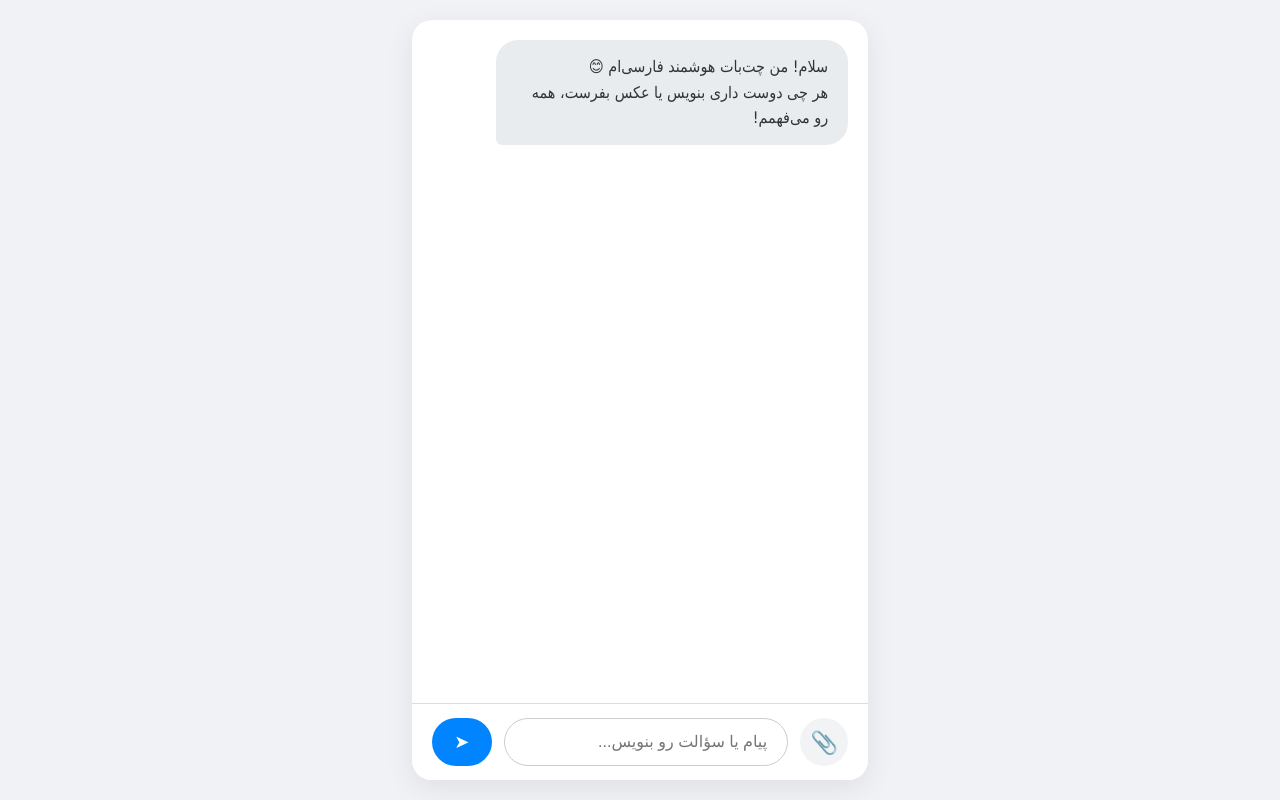
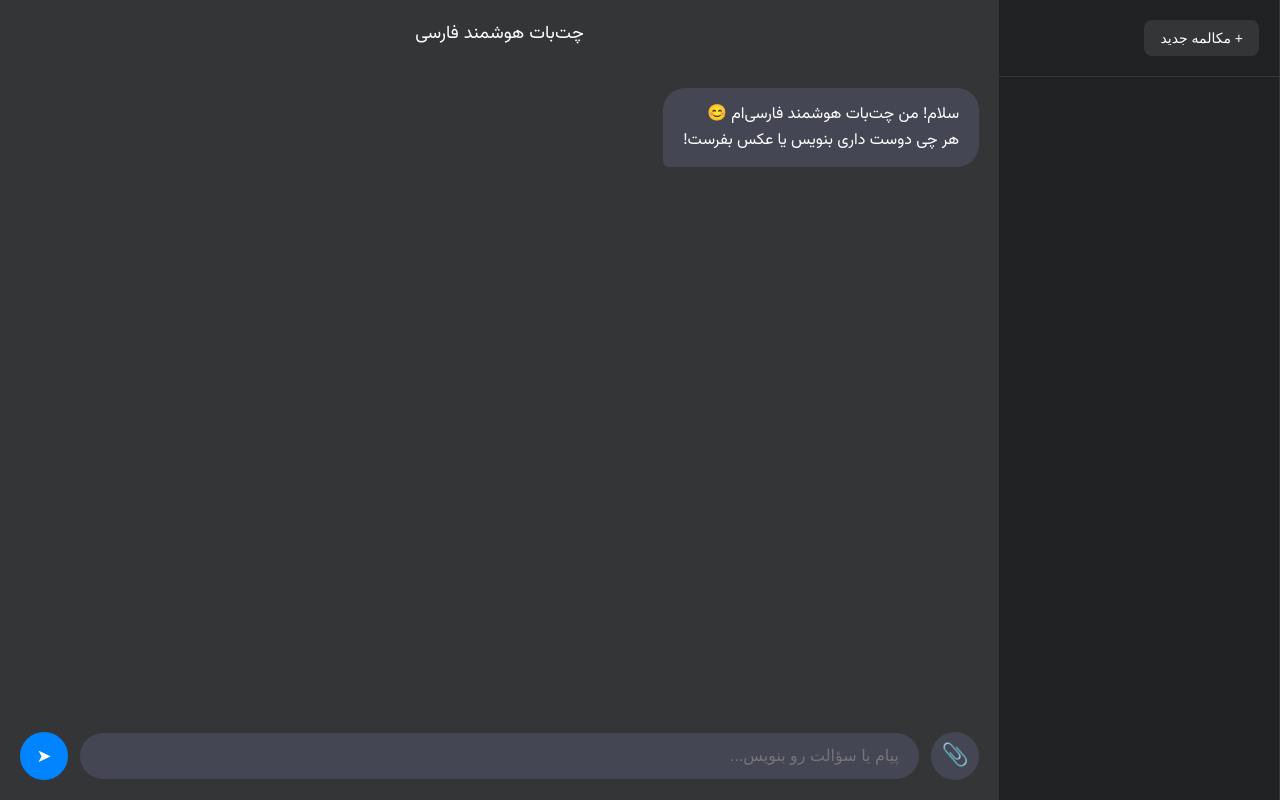
Before and after one commit to Masoume-Talaei/chatbot, a Flask app: page / in a window 1280 px wide. Run offline with Flask 3, Linux system fonts and the light colour scheme; data that the repository does not hold is empty.

Commit message:
Update index.html
ایجاد منو ....

```diff
--- a/templates/index.html
+++ b/templates/index.html
@@ -4,51 +4,96 @@
     <meta charset="UTF-8">
     <meta name="viewport" content="width=device-width, initial-scale=1.0">
     <title>چت‌بات هوشمند فارسی</title>
+    <link href="https://fonts.googleapis.com/css2?family=Vazirmatn:wght@300;400;500;700&display=swap" rel="stylesheet">
     <style>
-        body { font-family: Tahoma, sans-serif; background: #f0f2f5; margin: 0; padding: 0; height: 100vh; display: flex; flex-direction: column; }
-        .chat-container { flex: 1; max-width: 900px; margin: 20px auto; background: white; border-radius: 20px; box-shadow: 0 8px 30px rgba(0,0,0,0.08); display: flex; flex-direction: column; overflow: hidden; }
-        .messages { flex: 1; padding: 20px; overflow-y: auto; display: flex; flex-direction: column; gap: 18px; }
-        .message { max-width: 75%; padding: 14px 20px; border-radius: 22px; line-height: 1.6; word-wrap: break-word; position: relative; }
-        .user { align-self: flex-end; background: #0084ff; color: white; border-bottom-right-radius: 6px; cursor: pointer; }
-        .user:hover { background: #0066cc; }
-        .bot { align-self: flex-start; background: #e9ecef; color: #333; border-bottom-left-radius: 6px; }
-        .message img { max-width: 100%; border-radius: 14px; margin-top: 10px; box-shadow: 0 2px 8px rgba(0,0,0,0.1); }
-        .edit-btn { position: absolute; top: 8px; left: 8px; font-size: 12px; background: rgba(255,255,255,0.3); padding: 4px 8px; border-radius: 10px; opacity: 0; transition: opacity 0.2s; }
-        .user:hover .edit-btn { opacity: 1; }
-        .input-area { padding: 14px 20px; border-top: 1px solid #ddd; background: white; display: flex; align-items: center; gap: 12px; flex-wrap: wrap; }
-        .file-btn { width: 48px; height: 48px; background: #f1f3f5; border-radius: 50%; display: flex; align-items: center; justify-content: center; cursor: pointer; font-size: 22px; transition: all 0.2s; }
-        .file-btn:hover { background: #e0e0e0; }
+        body { font-family: 'Vazirmatn', sans-serif; background: #f0f2f5; margin: 0; padding: 0; height: 100vh; display: flex; }
+        .sidebar {
+            width: 280px;
+            background: #202123;
+            color: white;
+            display: flex;
+            flex-direction: column;
+            border-right: 1px solid #343536;
+        }
+        .sidebar-header {
+            padding: 20px;
+            display: flex;
+            justify-content: space-between;
+            align-items: center;
+            border-bottom: 1px solid #343536;
+        }
+        .new-chat-btn {
+            background: #343536;
+            border: none;
+            color: white;
+            padding: 10px 16px;
+            border-radius: 8px;
+            cursor: pointer;
+            font-size: 14px;
+            display: flex;
+            align-items: center;
+            gap: 8px;
+        }
+        .new-chat-btn:hover { background: #404040; }
+        .chat-list {
+            flex: 1;
+            overflow-y: auto;
+            padding: 10px;
+        }
+        .chat-item {
+            padding: 12px 16px;
+            border-radius: 8px;
+            cursor: pointer;
+            margin-bottom: 6px;
+            font-size: 14px;
+            white-space: nowrap;
+            overflow: hidden;
+            text-overflow: ellipsis;
+        }
+        .chat-item:hover { background: #343536; }
+        .chat-item.active { background: #404040; font-weight: 500; }
+        .main-chat {
+            flex: 1;
+            display: flex;
+            flex-direction: column;
+        }
+        .header { padding: 20px; background: #343536; color: white; text-align: center; font-size: 18px; }
+        .messages { flex: 1; padding: 20px; overflow-y: auto; display: flex; flex-direction: column; gap: 18px; background: #343536; }
+        .message { max-width: 75%; padding: 14px 20px; border-radius: 22px; line-height: 1.6; word-wrap: break-word; }
+        .user { align-self: flex-end; background: #0084ff; color: white; border-bottom-right-radius: 6px; }
+        .bot { align-self: flex-start; background: #444654; color: white; border-bottom-left-radius: 6px; }
+        .message img { max-width: 100%; border-radius: 14px; margin-top: 10px; }
+        .input-area { padding: 20px; background: #343536; display: flex; gap: 12px; align-items: center; }
+        .file-btn { width: 48px; height: 48px; background: #444654; border-radius: 50%; display: flex; align-items: center; justify-content: center; cursor: pointer; font-size: 22px; }
         #file-input { display: none; }
-        #user-input { flex: 1; padding: 14px 20px; border: 1px solid #ccc; border-radius: 30px; font-size: 16px; outline: none; min-height: 48px; box-sizing: border-box; }
-        #send-btn { width: 60px; height: 48px; background: #0084ff; color: white; border: none; border-radius: 30px; cursor: pointer; font-size: 18px; display: flex; align-items: center; justify-content: center; transition: all 0.3s; }
-        #send-btn:hover:not(:disabled) { background: #0066cc; }
-        #send-btn:disabled { background: #aaa; cursor: not-allowed; opacity: 0.6; }
-        .preview-container { position: relative; margin-top: 8px; max-width: 200px; display: inline-block; }
-        .preview-img { max-height: 120px; border-radius: 12px; border: 1px solid #ddd; display: block; }
-        .file-name { font-size: 13px; color: #555; margin-top: 4px; text-align: center; }
-        .remove-preview { position: absolute; top: -8px; right: -8px; width: 24px; height: 24px; background: #ff4444; color: white; border: none; border-radius: 50%; font-size: 14px; cursor: pointer; box-shadow: 0 2px 6px rgba(0,0,0,0.2); }
-        .remove-preview:hover { background: #cc0000; }
-        .typing { font-style: italic; color: #666; align-self: flex-start; background: #e9ecef; padding: 14px 20px; border-radius: 22px; border-bottom-left-radius: 6px; }
+        #user-input { flex: 1; padding: 14px 20px; background: #444654; color: white; border: none; border-radius: 30px; font-size: 16px; outline: none; }
+        #send-btn { width: 48px; height: 48px; background: #0084ff; color: white; border: none; border-radius: 50%; cursor: pointer; font-size: 18px; }
+        .preview-container { position: relative; max-width: 200px; display: none; }
+        .preview-img { max-height: 120px; border-radius: 12px; }
+        .remove-preview { position: absolute; top: -8px; right: -8px; width: 24px; height: 24px; background: #ff4444; color: white; border: none; border-radius: 50%; cursor: pointer; }
     </style>
 </head>
 <body>
-    <div class="chat-container">
+    <div class="sidebar">
+        <div class="sidebar-header">
+            <button class="new-chat-btn" id="new-chat-btn">+ مکالمه جدید</button>
+        </div>
+        <div class="chat-list" id="chat-list"></div>
+    </div>
+
+    <div class="main-chat">
+        <div class="header" id="chat-title">چت‌بات هوشمند فارسی</div>
         <div id="messages" class="messages">
-            <div class="message bot">سلام! من چت‌بات هوشمند فارسی‌ام 😊<br>هر چی دوست داری بنویس یا عکس بفرست، همه رو می‌فهمم!</div>
+            <div class="message bot">سلام! من چت‌بات هوشمند فارسی‌ام 😊<br>هر چی دوست داری بنویس یا عکس بفرست!</div>
         </div>
-
         <div class="input-area">
-            <label for="file-input" class="file-btn" title="عکس اضافه کن">📎</label>
+            <label for="file-input" class="file-btn">📎</label>
             <input type="file" id="file-input" accept="image/*">
-
-            <input type="text" id="user-input" placeholder="پیام یا سؤالت رو بنویس..." autocomplete="off">
-
-            <button id="send-btn" title="ارسال">➤</button>
-
-            <div id="preview-container" class="preview-container" style="display:none;">
-                <button id="remove-preview" class="remove-preview" title="حذف عکس">✕</button>
+            <input type="text" id="user-input" placeholder="پیام یا سؤالت رو بنویس...">
+            <button id="send-btn">➤</button>
+            <div id="preview-container" class="preview-container">
+                <button id="remove-preview" class="remove-preview">✕</button>
                 <img id="preview-img" class="preview-img">
-                <div id="file-name" class="file-name"></div>
             </div>
         </div>
     </div>
@@ -60,85 +105,48 @@
         const fileInput = document.getElementById('file-input');
         const previewContainer = document.getElementById('preview-container');
         const previewImg = document.getElementById('preview-img');
-        const fileNameDiv = document.getElementById('file-name');
         const removeBtn = document.getElementById('remove-preview');
+        const newChatBtn = document.getElementById('new-chat-btn');
+        const chatList = document.getElementById('chat-list');
+        const chatTitle = document.getElementById('chat-title');
 
         let isSending = false;
+
+        let allChats = JSON.parse(localStorage.getItem('all_chats')) || [];
+
+        let currentSessionId = sessionStorage.getItem('current_session_id');
+        if (!currentSessionId) {
+            currentSessionId = allChats.length > 0 ? allChats[allChats.length - 1].id : crypto.randomUUID();
+            sessionStorage.setItem('current_session_id', currentSessionId);
+        }
+
+        if (!allChats.find(chat => chat.id === currentSessionId)) {
+            allChats.push({ id: currentSessionId, title: "مکالمه جدید" });
+            localStorage.setItem('all_chats', JSON.stringify(allChats));
+        }
 
         function scrollToBottom() {
             messagesDiv.scrollTop = messagesDiv.scrollHeight;
         }
-        window.onload = scrollToBottom;
-
-        removeBtn.addEventListener('click', () => {
-            fileInput.value = '';
-            previewContainer.style.display = 'none';
-            fileNameDiv.textContent = '';
-        });
 
         fileInput.addEventListener('change', () => {
             const file = fileInput.files[0];
             if (file && file.type.startsWith('image/')) {
                 const reader = new FileReader();
-                reader.onload = (e) => {
+                reader.onload = e => {
                     previewImg.src = e.target.result;
-                    previewContainer.style.display = 'inline-block';
-                    fileNameDiv.textContent = file.name;
+                    previewContainer.style.display = 'block';
                 };
                 reader.readAsDataURL(file);
             } else {
                 previewContainer.style.display = 'none';
-                fileNameDiv.textContent = '';
             }
         });
 
-        function makeEditable(messageDiv) {
-            messageDiv.addEventListener('click', () => {
-                if (isSending) return;
-
-                const currentText = messageDiv.textContent.trim();
-                const images = messageDiv.querySelectorAll('img');
-                const hasImage = images.length > 0;
-
-                const textarea = document.createElement('textarea');
-                textarea.value = currentText;
-                textarea.style.width = '100%';
-                textarea.style.minHeight = '60px';
-                textarea.style.padding = '10px';
-                textarea.style.borderRadius = '12px';
-                textarea.style.border = '1px solid #ccc';
-                textarea.style.fontSize = '16px';
-
-                messageDiv.innerHTML = '';
-                messageDiv.appendChild(textarea);
-
-                if (hasImage) {
-                    images.forEach(img => messageDiv.appendChild(img.cloneNode()));
-                }
-
-                textarea.focus();
-
-                const saveEdit = () => {
-                    const newText = textarea.value.trim();
-                    messageDiv.innerHTML = newText || 'پیام ویرایش شده';
-                    if (hasImage) {
-                        images.forEach(img => {
-                            messageDiv.appendChild(document.createElement('br'));
-                            messageDiv.appendChild(img.cloneNode());
-                        });
-                    }
-                    makeEditable(messageDiv);
-                };
-
-                textarea.addEventListener('blur', saveEdit);
-                textarea.addEventListener('keypress', (e) => {
-                    if (e.key === 'Enter' && !e.shiftKey) {
-                        e.preventDefault();
-                        saveEdit();
-                    }
-                });
-            });
-        }
+        removeBtn.addEventListener('click', () => {
+            fileInput.value = '';
+            previewContainer.style.display = 'none';
+        });
 
         function sendMessage() {
             if (isSending) return;
@@ -154,67 +162,133 @@
             const userMsg = document.createElement('div');
             userMsg.className = 'message user';
             if (text) userMsg.textContent = text;
-            if (file && file.type.startsWith('image/')) {
+            if (file) {
                 const img = document.createElement('img');
                 img.src = URL.createObjectURL(file);
                 userMsg.appendChild(document.createElement('br'));
                 userMsg.appendChild(img);
             }
             messagesDiv.appendChild(userMsg);
-            makeEditable(userMsg);
             scrollToBottom();
 
-            const typingMsg = document.createElement('div');
-            typingMsg.className = 'message bot typing';
-            typingMsg.textContent = 'در حال فکر کردن...';
-            messagesDiv.appendChild(typingMsg);
+            const typing = document.createElement('div');
+            typing.className = 'message bot';
+            typing.textContent = 'در حال فکر کردن...';
+            messagesDiv.appendChild(typing);
             scrollToBottom();
 
             const formData = new FormData();
             if (text) formData.append('message', text);
             if (file) formData.append('file', file);
 
-            userInput.value = '';
-            fileInput.value = '';
-            previewContainer.style.display = 'none';
-            fileNameDiv.textContent = '';
-
             fetch('/chat', {
                 method: 'POST',
+                headers: { 'X-Session-ID': currentSessionId },
                 body: formData
             })
-            .then(response => response.json())
+            .then(res => res.json())
             .then(data => {
-                messagesDiv.removeChild(typingMsg);
+                messagesDiv.removeChild(typing);
                 const botMsg = document.createElement('div');
                 botMsg.className = 'message bot';
-                botMsg.textContent = data.reply || data.error || 'خطایی رخ داد!';
-                if (data.error) botMsg.style.background = '#ff4444';
+                botMsg.textContent = data.reply || 'خطایی رخ داد!';
                 messagesDiv.appendChild(botMsg);
                 scrollToBottom();
-            })
-            .catch(() => {
-                messagesDiv.removeChild(typingMsg);
-                const errMsg = document.createElement('div');
-                errMsg.className = 'message bot';
-                errMsg.textContent = 'مشکل ارتباطی پیش اومد...';
-                errMsg.style.background = '#ff4444';
-                messagesDiv.appendChild(errMsg);
-                scrollToBottom();
+                updateChatTitle(data.reply);
             })
             .finally(() => {
                 isSending = false;
                 sendBtn.disabled = false;
+                userInput.value = '';
+                fileInput.value = '';
+                previewContainer.style.display = 'none';
+                userInput.focus();
             });
         }
 
+        function updateChatTitle(lastMessage) {
+            const chat = allChats.find(c => c.id === currentSessionId);
+            if (chat) {
+                let title = lastMessage.trim();
+                if (title.length > 40) title = title.substring(0, 40) + "...";
+                if (!title) title = "مکالمه جدید";
+                chat.title = title;
+                localStorage.setItem('all_chats', JSON.stringify(allChats));
+                loadChatList();
+            }
+        }
+
         sendBtn.addEventListener('click', sendMessage);
-        userInput.addEventListener('keypress', (e) => {
+        userInput.addEventListener('keypress', e => {
             if (e.key === 'Enter' && !e.shiftKey) {
                 e.preventDefault();
                 sendMessage();
             }
         });
+
+        async function loadChatList() {
+            try {
+                const res = await fetch('/chat_list');
+                const chats = await res.json();
+                allChats = chats; // بروزرسانی از سرور
+                localStorage.setItem('all_chats', JSON.stringify(allChats));
+                chatList.innerHTML = '';
+                chats.forEach(chat => {
+                    const item = document.createElement('div');
+                    item.className = 'chat-item';
+                    if (chat.id === currentSessionId) item.classList.add('active');
+                    item.textContent = chat.title;
+                    item.onclick = () => switchChat(chat.id);
+                    chatList.appendChild(item);
+                });
+            } catch (err) {
+                console.log("خطا در لود لیست مکالمه‌ها");
+            }
+        }
+
+        async function switchChat(sessionId) {
+            currentSessionId = sessionId;
+            sessionStorage.setItem('current_session_id', sessionId);
+            await loadMessages();
+            loadChatList();
+        }
+
+        async function loadMessages() {
+            try {
+                const res = await fetch(`/history?session_id=${currentSessionId}`);
+                const history = await res.json();
+                messagesDiv.innerHTML = '<div class="message bot">سلام! من چت‌بات هوشمند فارسی‌ام 😊<br>هر چی دوست داری بنویس یا عکس بفرست!</div>';
+                history.forEach(msg => {
+                    const div = document.createElement('div');
+                    div.className = `message ${msg.role}`;
+                    if (msg.content) div.textContent = msg.content;
+                    if (msg.image) {
+                        const img = document.createElement('img');
+                        img.src = msg.image;
+                        div.appendChild(document.createElement('br'));
+                        div.appendChild(img);
+                    }
+                    messagesDiv.appendChild(div);
+                });
+                scrollToBottom();
+            } catch (err) {
+                console.log("خطا در لود پیام‌ها");
+            }
+        }
+
+        newChatBtn.addEventListener('click', () => {
+            currentSessionId = crypto.randomUUID();
+            sessionStorage.setItem('current_session_id', currentSessionId);
+            messagesDiv.innerHTML = '<div class="message bot">سلام! من چت‌بات هوشمند فارسی‌ام 😊<br>هر چی دوست داری بنویس یا عکس بفرست!</div>';
+            loadChatList();
+            scrollToBottom();
+        });
+
+        window.onload = () => {
+            loadMessages();
+            loadChatList();
+            scrollToBottom();
+        };
     </script>
 </body>
 </html>
```
